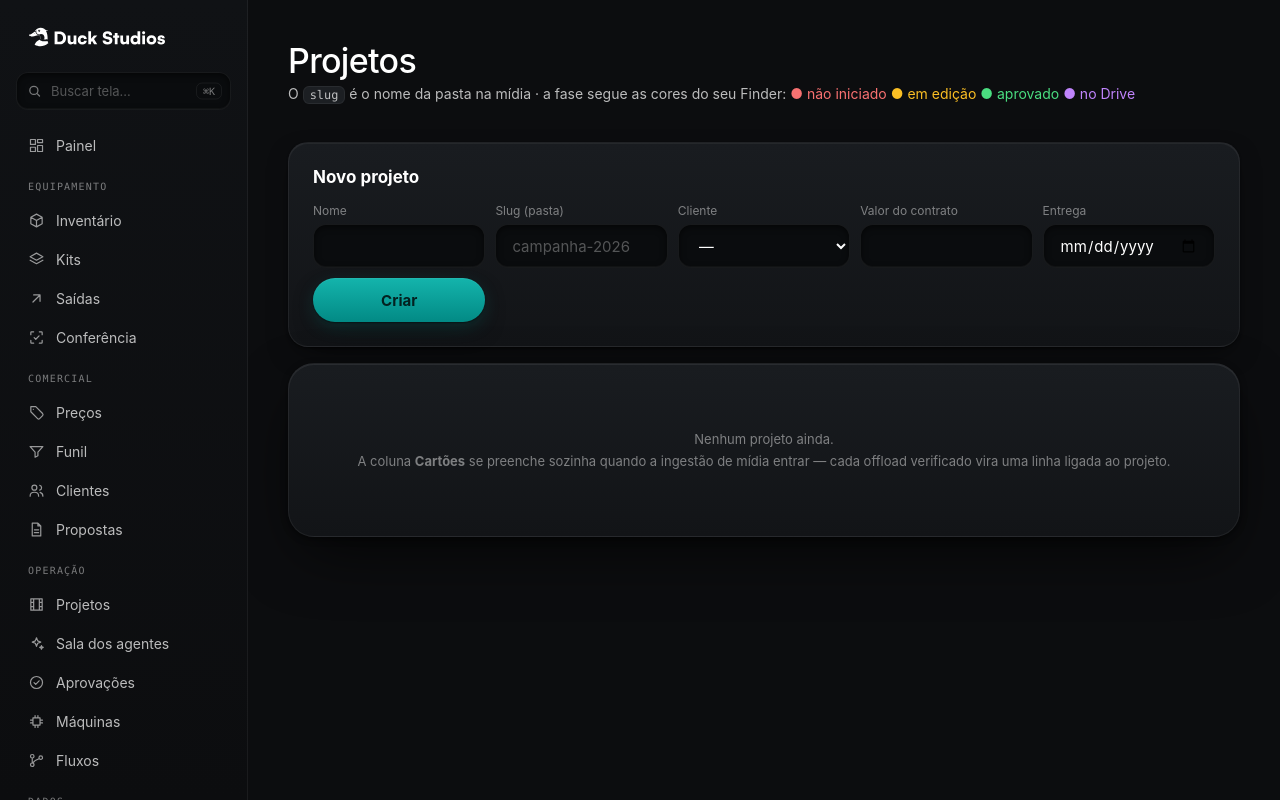
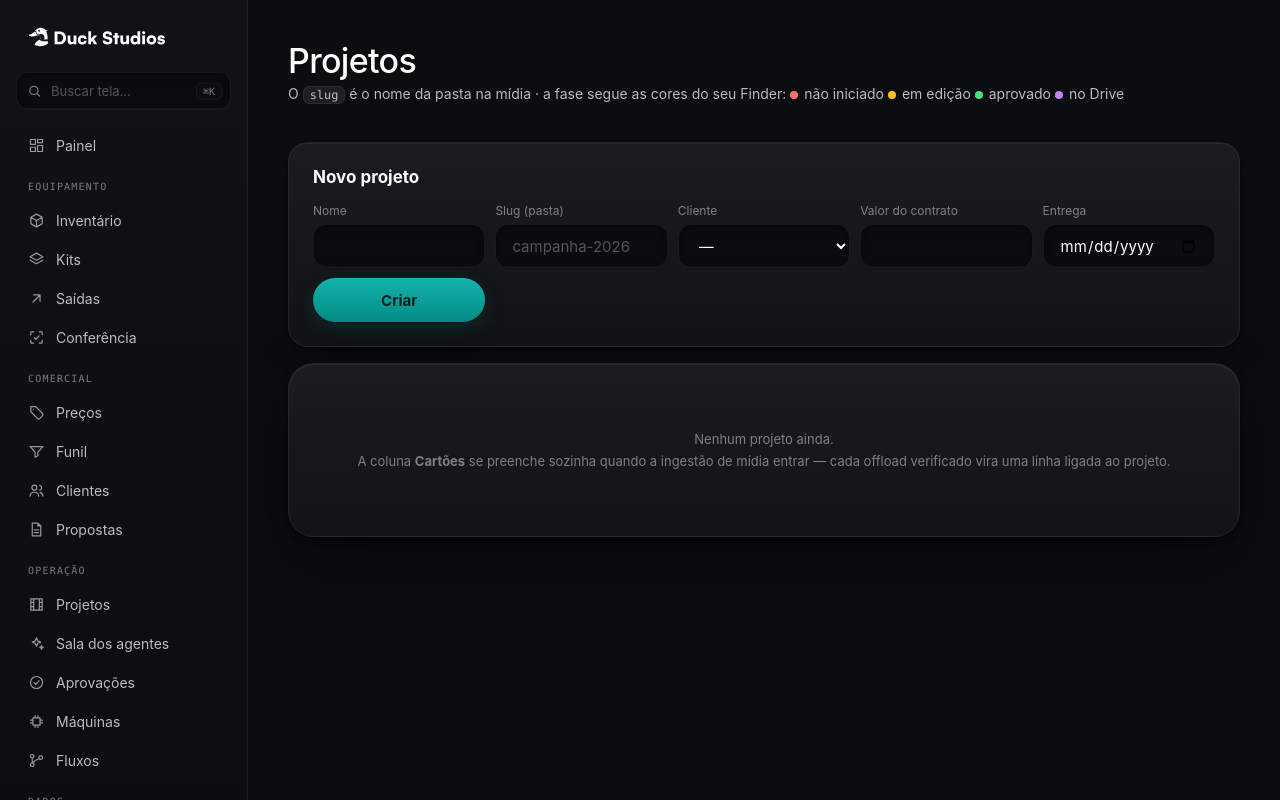
Before and after one commit to Norbertojr26/duckstudios, a FastAPI app: template app/templates/projetos.html in a window 1280 px wide. Run offline with FastAPI, Linux system fonts and the light colour scheme; the template is opened without the code that fills it, so the values that code supplies are empty; some libraries are stand-ins or nearby versions; some web fonts are replaced.

Commit message:
Padrão de UI aprovado aplicado nas telas restantes
Auditoria com screenshot de todas as 16 telas; o grosso já herdava de
tokens/base — os pontos fora do padrão corrigidos: Aprovações perde os
glifos dos botões e uma migração idempotente remove os emojis que os
agentes já tinham gravado em títulos no banco; legenda de fases de
Projetos troca o caractere de bolinha por ponto CSS; chip laranja
'estimado' repetido 156 vezes no inventário vira texto discreto; botão
de lixeira em Máquinas sai do amarelo para o vermelho semântico sutil;
botão de scanner da saída perde o glifo.

Co-Authored-By: Claude Fable 5 <noreply@anthropic.com>
Claude-Session: https://claude.ai/code/session_01Tt2dDiJC5T9Wq6KK3SeFMj

```diff
--- a/app/migrar.py
+++ b/app/migrar.py
@@ -47,6 +47,9 @@ MIGRACOES = [
          criado_em timestamptz NOT NULL DEFAULT now())""",
     "ALTER TABLE quote ADD COLUMN IF NOT EXISTS condicoes_pagamento text",
     "ALTER TABLE quote ADD COLUMN IF NOT EXISTS etapas jsonb NOT NULL DEFAULT '[]'",
+    # Padrão sem emoji (13/09) também vale para o que os agentes já gravaram no banco
+    """UPDATE approval_request SET titulo = regexp_replace(titulo, '^(⏰|🧹|💾|⚠)\\s*', '')
+        WHERE titulo ~ '^(⏰|🧹|💾|⚠)'""",
     """CREATE TABLE IF NOT EXISTS contrato (
          id uuid PRIMARY KEY DEFAULT gen_random_uuid(),
          quote_id uuid NOT NULL REFERENCES quote(id),
--- a/app/templates/agentes.html
+++ b/app/templates/agentes.html
@@ -14,8 +14,8 @@
   <div class="sub">Nada que chegue ao cliente ou mexa em dinheiro passa sem aprovação</div></div>
   <div style="display:flex;gap:8px">
     <form method="post" action="/agentes/rental/rodar">
-      <button class="ds-btn ds-btn--fantasma">▶ Rodar régua de devoluções</button></form>
-    <a class="ds-btn" href="/agentes/sala" style="text-decoration:none">◉ Sala ao vivo</a>
+      <button class="ds-btn ds-btn--fantasma">Rodar régua de devoluções</button></form>
+    <a class="ds-btn" href="/agentes/sala" style="text-decoration:none">Sala ao vivo</a>
     <a class="ds-btn ds-btn--fantasma" href="/api/docs">Documentação da API</a></div></div>
 
 <div class="grade">
--- a/app/templates/equipamento.html
+++ b/app/templates/equipamento.html
@@ -36,7 +36,7 @@
       <td class="num">{{ a.valor_diaria|brl if a.valor_diaria else ('cotar' if a.requer_cotacao else '—') }}</td>
       <td class="num">{{ a.valor_reposicao|brl }}
         {% if a.valor_reposicao and not a.valor_reposicao_confirmado %}
-          <span class="ds-chip ds-chip--atencao" style="font-size:.625rem">estimado</span>{% endif %}</td>
+          <span class="meta" style="font-size:.625rem">estimado</span>{% endif %}</td>
       <td class="meta">{{ a.numero_serie or '—' }}</td>
       <td>{% if a.situacao == 'em_campo' %}
             <span class="ds-chip ds-chip--info">com {{ a.com_quem or '—' }}</span>
--- a/app/templates/maquinas.html
+++ b/app/templates/maquinas.html
@@ -122,8 +122,7 @@
         <input type="hidden" name="tipo" value="enviar_lixeira">
         <input class="ds-campo" name="caminho" placeholder="o que mandar para a lixeira" required
                style="flex:1;min-width:240px">
-        <button class="ds-btn ds-btn--fantasma" style="color:var(--ds-atencao);
-                border-color:var(--ds-atencao)">Enviar à lixeira</button>
+        <button class="ds-btn ds-btn--fantasma" style="color:var(--ds-erro)">Enviar à lixeira</button>
       </form>
     </section>
     {% endfor %}
--- a/app/templates/projetos.html
+++ b/app/templates/projetos.html
@@ -3,12 +3,17 @@
   .form{display:grid;grid-template-columns:repeat(auto-fit,minmax(160px,1fr));gap:10px;align-items:end}
   .form label{font-size:var(--ds-t-meta);color:var(--ds-txt-3);display:block;margin-bottom:6px}
   .num{font-variant-numeric:tabular-nums;text-align:right}
+  .fase{white-space:nowrap;color:var(--ds-txt-2)}
+  .fase::before{content:"";display:inline-block;width:8px;height:8px;border-radius:99px;
+                background:var(--c);margin-right:6px}
 </style>{% endblock %}
 {% block conteudo %}
 <div class="topo"><div><h1>Projetos</h1>
   <div class="sub">O <code>slug</code> é o nome da pasta na mídia · a fase segue as cores do seu Finder:
-    <span style="color:#F87171">● não iniciado</span> <span style="color:#FBBF24">● em edição</span>
-    <span style="color:#4ADE80">● aprovado</span> <span style="color:#C084FC">● no Drive</span></div></div></div>
+    <span class="fase" style="--c:#F87171">não iniciado</span>
+    <span class="fase" style="--c:#FBBF24">em edição</span>
+    <span class="fase" style="--c:#4ADE80">aprovado</span>
+    <span class="fase" style="--c:#C084FC">no Drive</span></div></div></div>
 
 <section class="ds-card" style="margin-bottom:var(--ds-e-4)">
   <h2>Novo projeto</h2>
--- a/app/templates/saida.html
+++ b/app/templates/saida.html
@@ -49,7 +49,7 @@
       <input class="ds-campo" id="campo-codigo" placeholder="0000" autofocus inputmode="numeric">
       <div style="margin-top:var(--ds-e-3)">
         <button type="button" class="ds-btn ds-btn--fantasma mini" id="btn-camera">
-          ◉ Ler pela câmera</button>
+          Ler pela câmera</button>
       </div>
       <div id="resposta" class="meta" style="margin-top:10px;min-height:18px"></div>
     </form>
```
